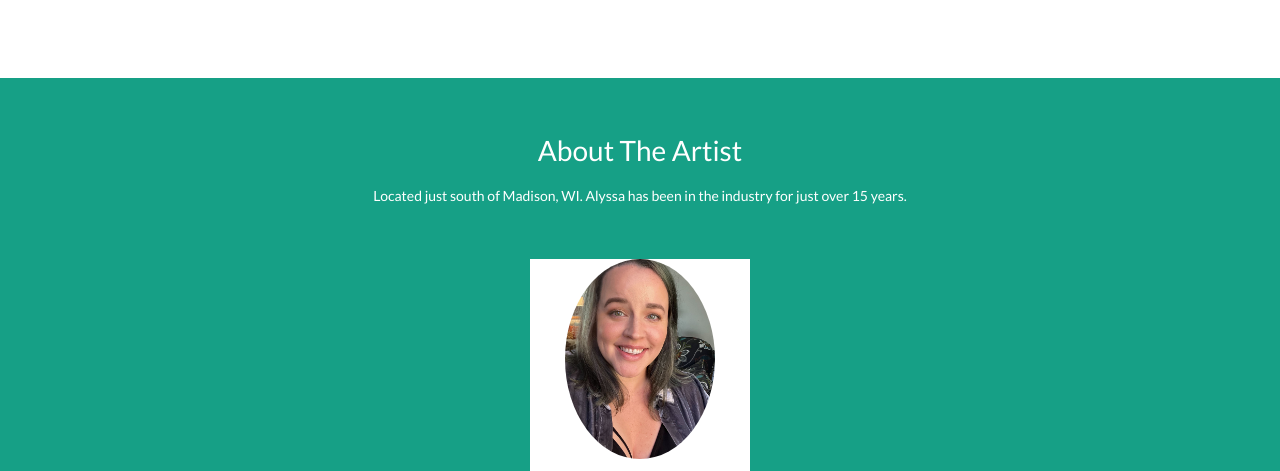
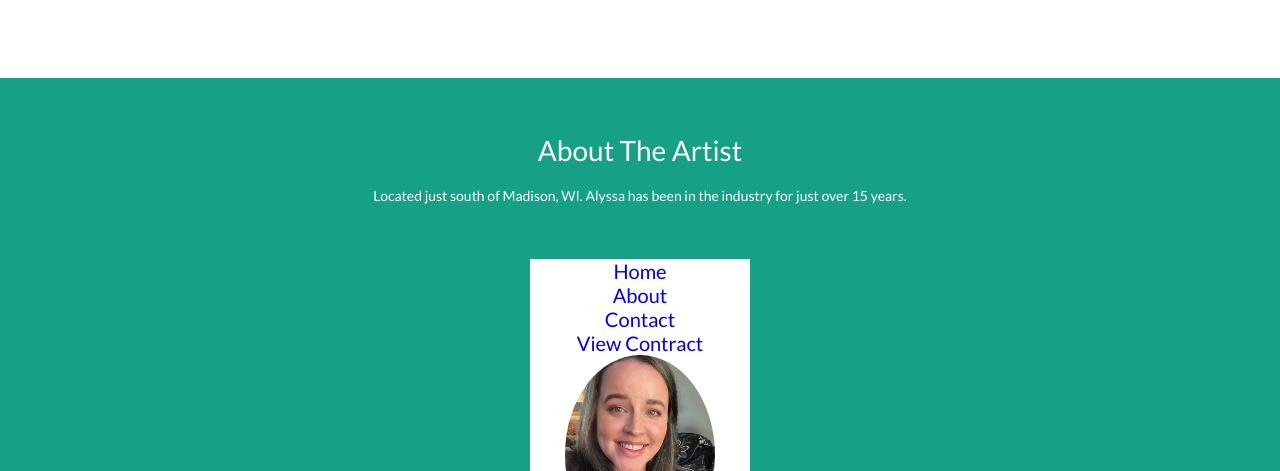
Before and after one commit to wittalyssa90/badger50, a website: page index.html in a window 1280 px wide. Shown: the part 1201-1672 px from the top of the page. Drawn offline with Linux system fonts and the light colour scheme; files whose address does not match are found by name.

Commit message:
Update index.html

```diff
--- a/index.html
+++ b/index.html
@@ -44,7 +44,7 @@
 <section class="portfolio js-portfolio" id="portfolio">
 <div class="portfolio__inner">
 <h2 class="portfolio__title">Makeup Portfolio</h2>
-<p class="portfolio__descr">Examples of my work.</p>
+<p class="portfolio__descr">Examples of my work. Pricing is in the Booking Section of the contract below.</p>
 <nav class="portfolio__filter">
   <ul>
     <li>
@@ -143,6 +143,23 @@
 <div class="team__inner">
 <h2 class="team__title">About the artist</h2>
 <p class="team__descr">Located just south of Madison, WI. Alyssa has been in the industry for just over 15 years.</p><div class="team__member">
+  <nav class="team__filter">
+  <ul>
+    <li>
+      <a class="team__filter-btn" href="#home">Home</a>
+    </li>
+    <li>
+      <a class="team__filter-btn" href="#about">About</a>
+    </li>
+    <li>
+      <a class="team__filter-btn" href="#contact">Contact</a>
+    </li>
+    <!-- PDF contract download or open -->
+    <li>
+      <a class="team__filter-btn" href="Makeup Service Contract - Alyssa Witt Makeup, LLC.pdf" target="_blank" rel="noopener noreferrer">View Contract</a>
+    </li>
+  </ul>
+</nav>
 <img src="IMG_1114.jpg" alt="Alyssa Witt Artist Photo" style="width: 150px; height: auto; border-radius: 50%; object-fit: cover;">
 <div class="team__member-info"><h3 class="team__member-name">Alyssa Witt</h3>
 <span class="team__member-role">Makeup Artist</span><p class="team__member-descr">With years of experience in beauty and makeup artistry, I specialize in creating looks that enhance your natural beauty, tailored to suit your style and personality.</p></div>
@@ -150,7 +167,15 @@
 <!-- $Contact section--><section class="contact" id="contact">
 <div class="contact__inner">
 <h2 class="contact__title">Contact me</h2>
-<p class="contact__descr">Fill out the form below to begin your journey with Alyssa Witt Makeup.</p><form class="contact__form" action="#" method="post"><input class="contact__form-input" id="name" type="text" name="name" placeholder="Your name"> <input class="contact__form-input" id="email" type="email" name="email" placeholder="Your email"> <textarea class="contact__form-tarea" id="message" name="message" placeholder="Your message"></textarea> <input class="contact__form-submit" type="submit" value="Submit"></form><div class="contact__card vcard">
+<p class="contact__descr">Fill out the form below to begin your journey with Alyssa Witt Makeup.</p>
+  <form class="contact__form" action="#" method="post">
+    <input class="contact__form-input" id="name" type="text" name="name" placeholder="Your name">
+    <input class="contact__form-input" id="email" type="email" name="email" placeholder="Your email">
+    <textarea class="contact__form-tarea" id="message" name="message" placeholder="Your message">
+
+    </textarea> <input class="contact__form-submit" type="submit" value="Submit">
+  </form>
+  <div class="contact__card vcard">
   <h3 class="contact__card-title">Information</h3>
   <div class="contact__card-item place">
     <div class="fn org">Alyssa Witt Makeup</div><div class="adr">
```
